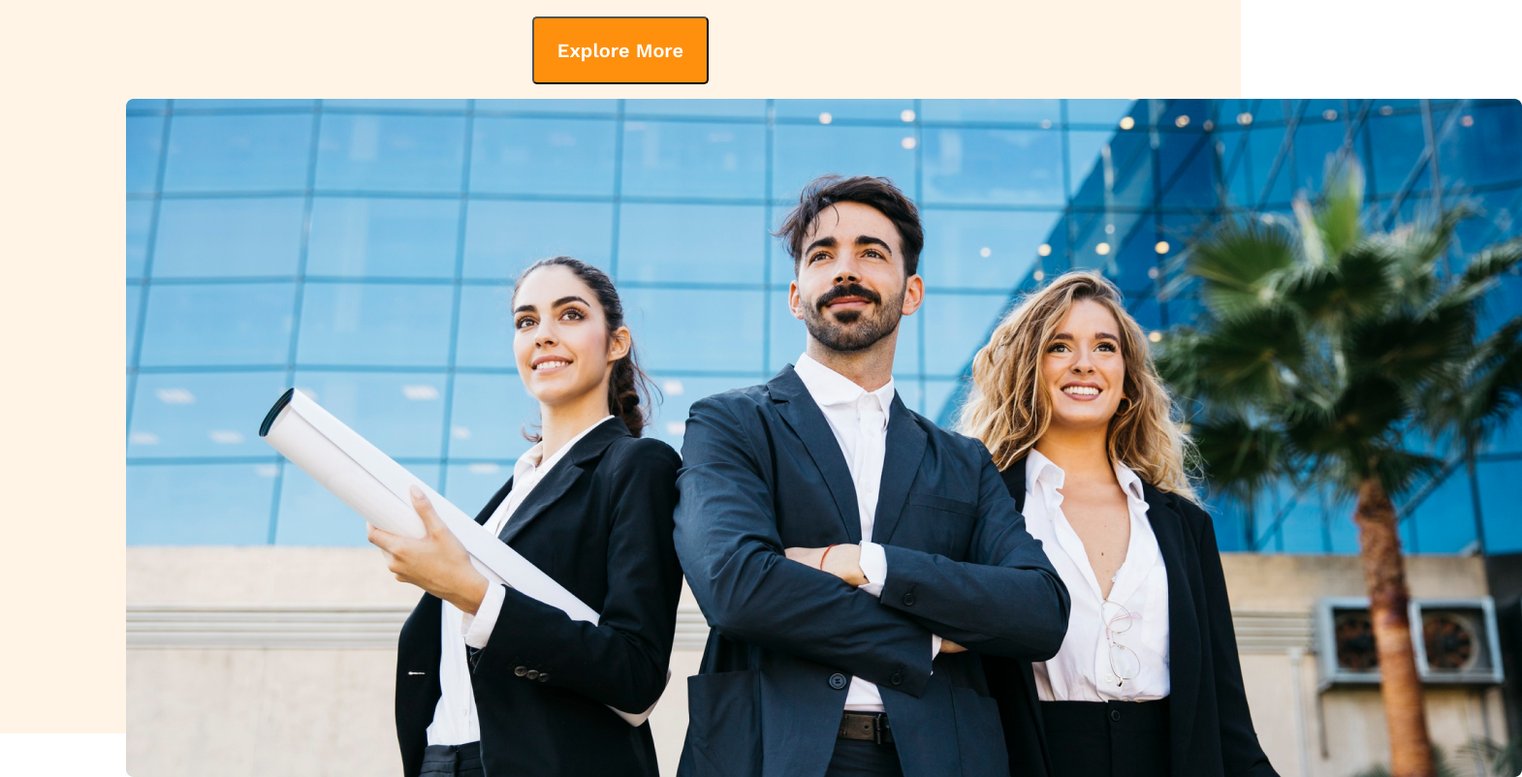
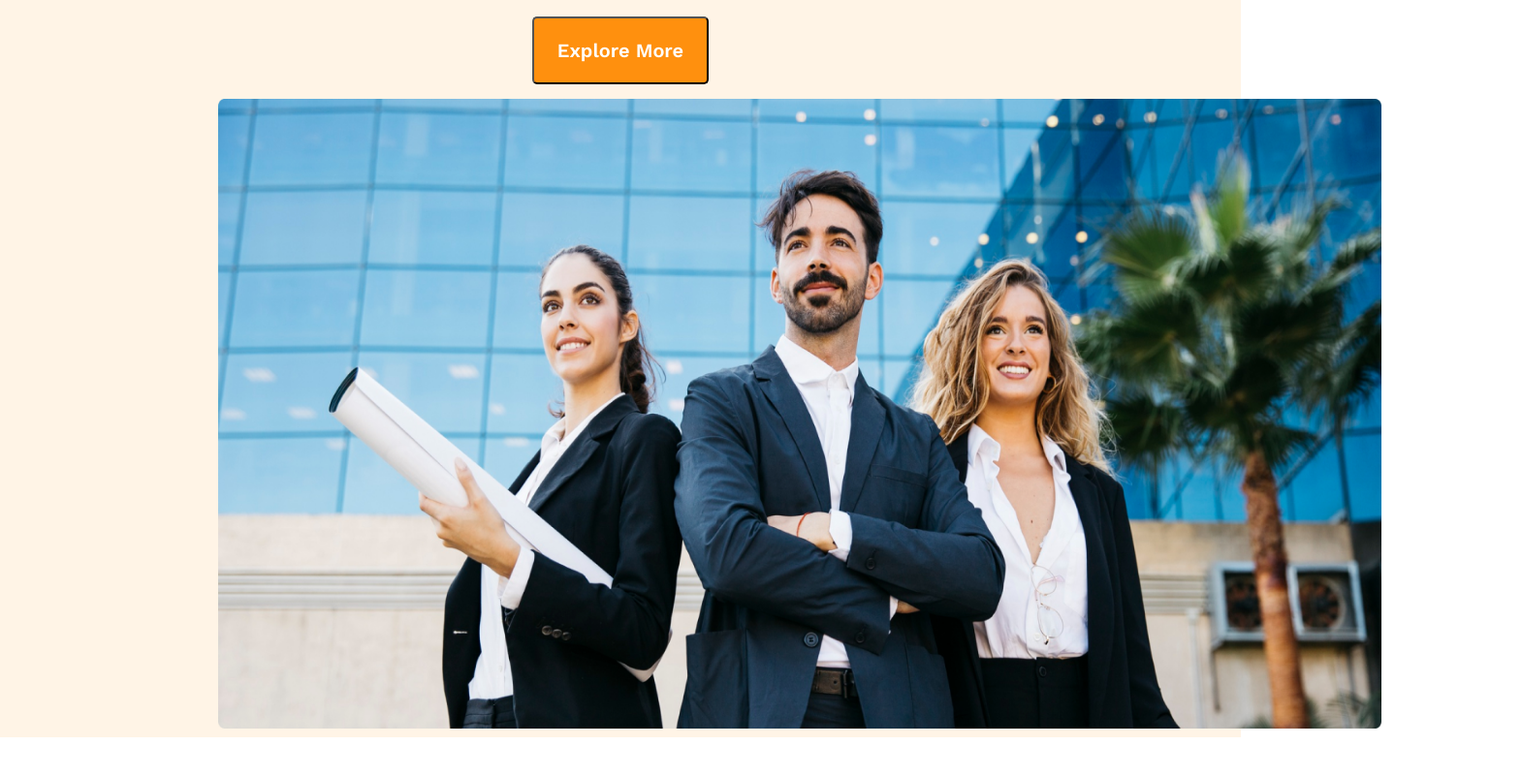
Before and after one commit to farikul12345/G3-Architects-Website, a plain HTML site: page index.html in a window 1280 px wide. Shown: the part 507-1309 px from the top of the page at 97% size, 1570 px wide, since content can reach past the window. Drawn offline with nearby package versions, Linux system fonts and the light colour scheme.

Commit message:
commit images

```diff
--- a/index.html
+++ b/index.html
@@ -33,8 +33,8 @@
             <p class="banner-desciption">There are many variations of passages of Lorem Ipsum available, but the majority have suffered alteration in some form, by injected humour, or randomised words which don't look even</p>
             <button class="primary-color">Explore More</button>
         </div>
-        <div class="banner-image">
-            <img src="images/banner.png" alt="">
+        <div class="banner-images">
+            <img class="banner-image" src="images/banner.png" alt="">
         </div>
     </header>
     <main>
--- a/style/g3-architects.css
+++ b/style/g3-architects.css
@@ -76,10 +76,13 @@ ul li{
     border-radius: 5px;
     margin-bottom: 20px;
 }
-.banner-image{
-   transform: translate(130px, -5px);
-   width: 1100px;
-   height: 650px;
+.banner-images{
+
+}
+.banner-image {
+  transform: translate(225px, -5px);
+  width: 1200px;
+  height: 650px;
 }
 /* Our Feature Style */
 .our-feature-section{
```
